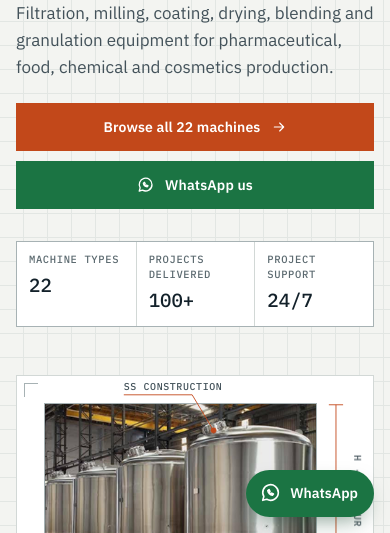
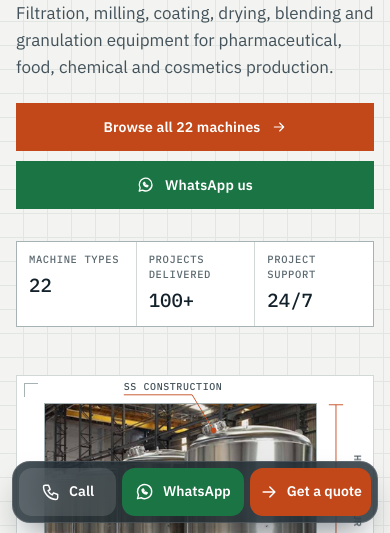
Before and after one commit to GeekYasuo/rk-enterprises-website, an Astro site in the folder v2/: page / in a window 390 px wide. Shown: the part 311-844 px from the top of the page. Built offline with nearby package versions, Linux system fonts and the light colour scheme; Astro itself is replaced by a stand-in of ours.

Commit message:
v3 premium dev: scroll reveals, hero entrance, card depth and press feedback, scrolled header, mobile action bar, reduced-transparency and contrast fallbacks
Co-Authored-By: Claude Sonnet 5.5 <noreply@anthropic.com>

```diff
--- a/v2/src/components/WhatsAppFloat.astro
+++ b/v2/src/components/WhatsAppFloat.astro
@@ -1,13 +1,24 @@
 ---
 import Icon from './Icon.astro'
-import { waLink } from '../data/products'
+import { waLink, company, tel } from '../data/products'
 interface Props { message?: string }
 const { message = "Hi RK Enterprises, I'd like to enquire about your process equipment." } = Astro.props
 ---
-<a class="wa-float" href={waLink(message)} target="_blank" rel="noopener" aria-label="Chat on WhatsApp"><Icon name="chat" size={22} /><span>WhatsApp</span></a>
+<nav class="action-bar" aria-label="Quick contact">
+  <a class="ab ab-call" href={tel(company.phones[0])}><Icon name="phone" size={20} /><span>Call</span></a>
+  <a class="ab ab-wa" href={waLink(message)} target="_blank" rel="noopener"><Icon name="chat" size={20} /><span>WhatsApp</span></a>
+  <a class="ab ab-quote" href="/contact/"><Icon name="arrow" size={20} /><span>Get a quote</span></a>
+</nav>
 
 <style>
-  .wa-float { position: fixed; z-index: 30; right: 16px; bottom: calc(16px + env(safe-area-inset-bottom, 0px)); display: none; align-items: center; gap: 8px; background: var(--wa); color: #fff; text-decoration: none; font-weight: 600; font-size: 14px; padding: 12px 16px 12px 14px; border-radius: 999px; box-shadow: 0 10px 24px -10px rgba(10, 60, 33, .6); transition: transform .16s var(--ease-out) }
-  .wa-float:active { transform: scale(.96) }
-  @media (max-width: 860px) { .wa-float { display: inline-flex } }
+  .action-bar { display: none }
+  @media (max-width: 860px) {
+    .action-bar { position: fixed; z-index: 30; left: 12px; right: 12px; bottom: calc(10px + env(safe-area-inset-bottom, 0px)); display: grid; grid-template-columns: 1fr 1.25fr 1.25fr; gap: 6px; padding: 6px; background: rgba(19, 33, 42, .78); backdrop-filter: blur(18px) saturate(160%); -webkit-backdrop-filter: blur(18px) saturate(160%); border: 1px solid rgba(255, 255, 255, .14); border-radius: 18px; box-shadow: 0 18px 36px -14px rgba(10, 20, 26, .6) }
+    .ab { display: flex; align-items: center; justify-content: center; gap: 8px; min-height: 48px; border-radius: 13px; color: #fff; text-decoration: none; font-weight: 600; font-size: 14px; transition: transform .14s var(--ease-out), background-color .2s ease }
+    .ab:active { transform: scale(.95) }
+    .ab-call { background: rgba(255, 255, 255, .12) }
+    .ab-wa { background: var(--wa) }
+    .ab-quote { background: var(--accent) }
+  }
+  @media (prefers-reduced-transparency: reduce) { .action-bar { background: var(--ink); backdrop-filter: none; -webkit-backdrop-filter: none } }
 </style>
--- a/v2/src/layouts/Base.astro
+++ b/v2/src/layouts/Base.astro
@@ -31,5 +31,27 @@ const fullTitle = title ? `${title} | RK Enterprises` : 'RK Enterprises | Proces
     <main id="main"><slot /></main>
     <Footer />
     <WhatsAppFloat message={waMessage} />
+    <script is:inline>
+      (function () {
+        var root = document.documentElement
+        root.classList.add('js')
+        var header = document.querySelector('.site-header')
+        var onScroll = function () { if (header) header.classList.toggle('scrolled', window.scrollY > 8) }
+        onScroll(); window.addEventListener('scroll', onScroll, { passive: true })
+        var sel = '.stage, .card, .industries li, .process li, .section-head, .about-grid > div, .visit-grid > *, .block, .band'
+        var items = Array.prototype.slice.call(document.querySelectorAll(sel))
+        var reduce = window.matchMedia('(prefers-reduced-motion: reduce)').matches
+        if (reduce || !('IntersectionObserver' in window)) return
+        items.forEach(function (el) {
+          var sibs = el.parentElement ? Array.prototype.indexOf.call(el.parentElement.children, el) : 0
+          el.style.setProperty('--d', Math.min(sibs, 5) * 55 + 'ms')
+          el.classList.add('reveal')
+        })
+        var io = new IntersectionObserver(function (entries) {
+          entries.forEach(function (e) { if (e.isIntersecting) { e.target.classList.add('in'); io.unobserve(e.target) } })
+        }, { rootMargin: '0px 0px -8% 0px', threshold: 0.08 })
+        items.forEach(function (el) { io.observe(el) })
+      })()
+    </script>
   </body>
 </html>
--- a/v2/src/styles/global.css
+++ b/v2/src/styles/global.css
@@ -139,6 +139,49 @@ textarea.input { min-height: 120px; resize: vertical }
 .input[aria-invalid="true"] { border-color: var(--accent) }
 .field .error { font-size: 13px; color: var(--accent); font-weight: 500 }
 
+/* ── v3 premium layer ──────────────────────────────────────────────── */
+/* Scroll reveal: critically damped feel (no overshoot), staggered by --d. Only when JS runs. */
+.js .reveal { opacity: 0; transform: translateY(18px); transition: opacity .6s var(--ease-out) var(--d, 0ms), transform .7s var(--ease-out) var(--d, 0ms) }
+.js .reveal.in { opacity: 1; transform: none }
+
+/* Header: translucent at rest, firmer once content scrolls under it */
+.site-header { transition: box-shadow .3s ease, background-color .3s ease }
+.site-header.scrolled { background: rgba(243, 244, 241, .86); box-shadow: 0 10px 28px -18px rgba(19, 33, 42, .45) }
+
+/* Depth + feedback on cards: lift on hover, respond instantly on press */
+.card { transition: border-color .2s ease, box-shadow .3s var(--ease-out), transform .3s var(--ease-out) }
+.card:active, .stage:active { transform: scale(.985); transition-duration: .1s }
+@media (hover: hover) and (pointer: fine) {
+  .card:hover { transform: translateY(-3px); box-shadow: 0 22px 34px -22px rgba(19, 33, 42, .45) }
+  .stage { transition: border-color .2s ease, box-shadow .3s var(--ease-out), transform .3s var(--ease-out) }
+  .stage:hover { transform: translateY(-3px); box-shadow: 0 22px 34px -22px rgba(19, 33, 42, .4) }
+}
+
+/* Hero: copy rises in sequence on first paint */
+@media (prefers-reduced-motion: no-preference) {
+  .hero .copy > * { animation: rise .75s var(--ease-out) both }
+  .hero .copy > :nth-child(2) { animation-delay: .06s }
+  .hero .copy > :nth-child(3) { animation-delay: .14s }
+  .hero .copy > :nth-child(4) { animation-delay: .22s }
+  .hero .copy > :nth-child(5) { animation-delay: .3s }
+  @keyframes rise { from { opacity: 0; transform: translateY(16px) } to { opacity: 1; transform: none } }
+}
+
+/* Polish: balanced headings, keyboard focus, thumb-reach room above the mobile action bar */
+.display { text-wrap: balance }
+a:focus-visible, button:focus-visible, .input:focus-visible { outline-offset: 3px; border-radius: 2px }
+@media (max-width: 860px) { body { padding-bottom: calc(76px + env(safe-area-inset-bottom, 0px)) } }
+
+/* Accessibility fallbacks (Apple HIG: reduced transparency, increased contrast) */
+@media (prefers-reduced-transparency: reduce) {
+  .site-header, .site-header.scrolled { background: var(--paper); backdrop-filter: none; -webkit-backdrop-filter: none }
+}
+@media (prefers-contrast: more) {
+  :root { --line: #8C999C; --line-strong: #5C6A70; --ink-3: #43525A }
+  .site-header { background: var(--paper) }
+}
+
 @media (prefers-reduced-motion: reduce) {
   *, *::before, *::after { transition-duration: .01ms !important; animation-duration: .01ms !important }
+  .js .reveal { opacity: 1 !important; transform: none !important }
 }
```
Also changed, not shown: v2/vercel.json, 2 other files.
